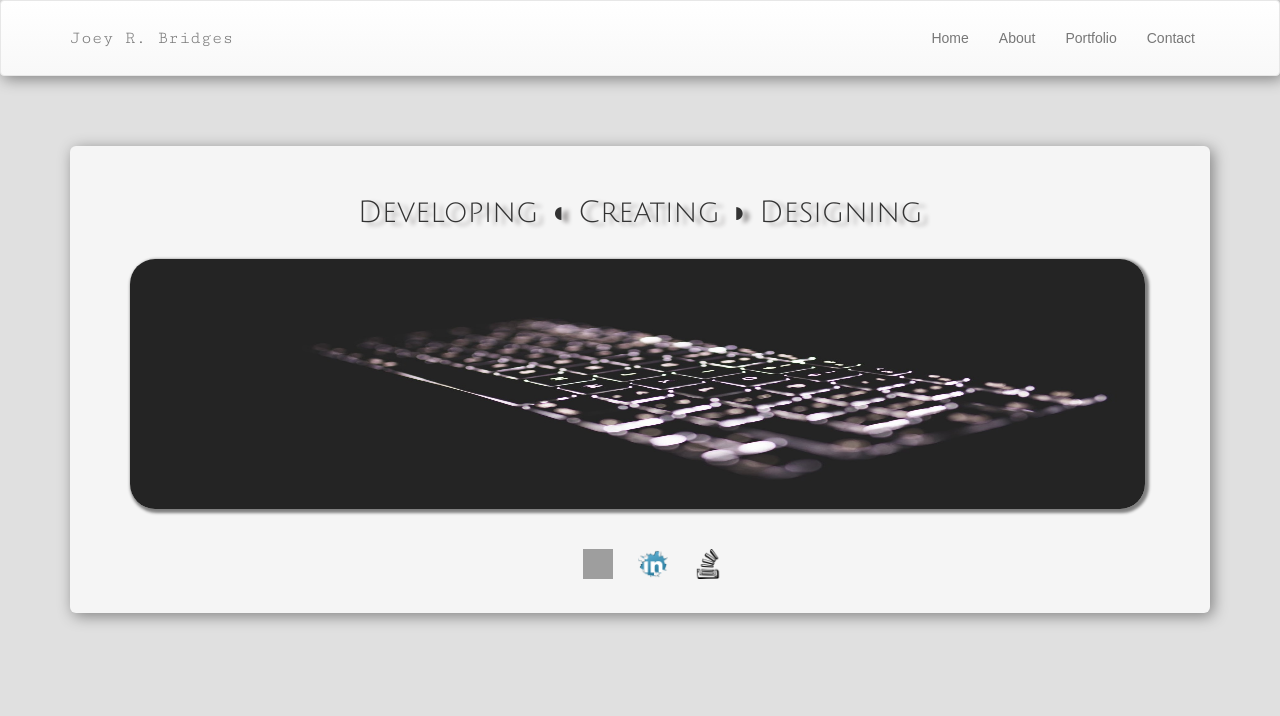
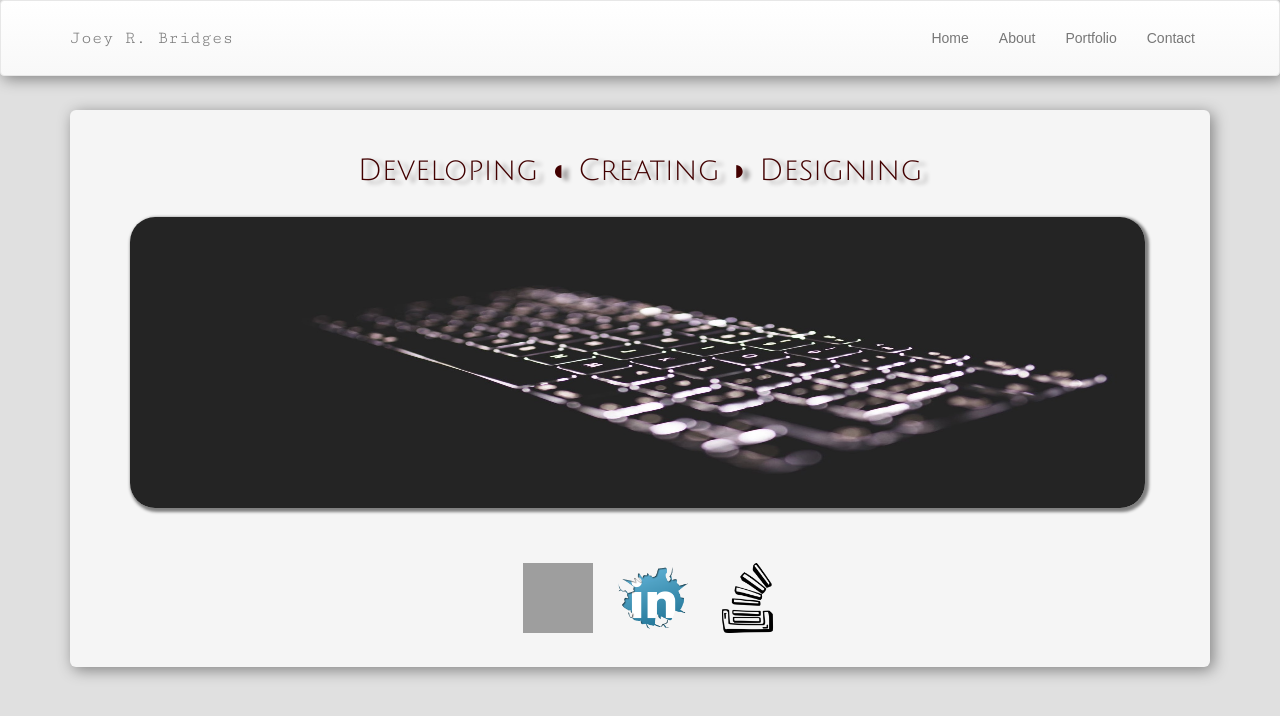
Before and after one commit to Joeyryanbridges/ReactPortfolio, a React (Create React App) app: page / in a window 1280 px wide. Shown: the top 716 px of the page. Built offline with nearby package versions, Linux system fonts and the light colour scheme; grey boxes are pictures that could not be loaded; a web font is replaced by a local one.

Commit message:
Homepage styling

```diff
--- a/src/components/Home.css
+++ b/src/components/Home.css
@@ -1,15 +1,19 @@
 body {
     background-color: #e0e0e0;
+     color: #420000;
+}
+
+.iconsBaby {
+    margin-top: 15px;
 }
 
 .home-pic {
-    height: 250px;
+    height: 291px;
     width: 1015px;
     border-radius: 25px;
     -webkit-box-shadow: 5px 4px 3px 1px grey;
     box-shadow: 2px 2px 3px 2px grey;
 }
-
 
 
 .jumbotron-pic {
@@ -18,12 +22,13 @@ body {
 }
 
 .jumbotron {
-    padding-top: 30px;
+    padding-top: 24px;
     padding-bottom: 3%;
-    margin-bottom: 30px;
-    margin-top:50px;
+    margin-bottom: 0px;
+    margin-top: 14px;
     color: inherit;
     background-color: #f5f5f5;
+    -webkit-box-shadow: 3px 3px 15px grey;
     box-shadow: 3px 3px 15px grey;
 }
 
@@ -47,17 +52,17 @@ h2 {
 }
 
 .githubIcon {
-    height: 30px;
-    width: 30px;
+    height: 70px;
+    width: 70px;
     margin-left: 25px;
 }
 .linkedinIcon {
-    height: 30px;
-    width: 30px;
+    height: 70px;
+    width: 70px;
     margin-left: 25px;
 }
  .SOFIcon {
-    height: 30px;
-    width: 30px;
+    height: 70px;
+    width: 70px;
     margin-left: 25px;
 }
--- a/src/components/Home.jsx
+++ b/src/components/Home.jsx
@@ -15,7 +15,7 @@ export default class Home extends Component {
                     <Image src="assets/background.jpg" className="home-pic" responsive />
                     <br />
                     <br />
-                    <center>
+                    <center className="iconsBaby">
                         <Image src="assets/giticon.png" className="githubIcon" to="https://github.com/Joeyryanbridges" />
                         <Image src="assets/linkedinIcon.png" className="linkedinIcon" href="https://github.com/Joeyryanbridges" />
                         <Image src="assets/SOFIcon.png" className="githubIcon" href="https://github.com/Joeyryanbridges" />
```
